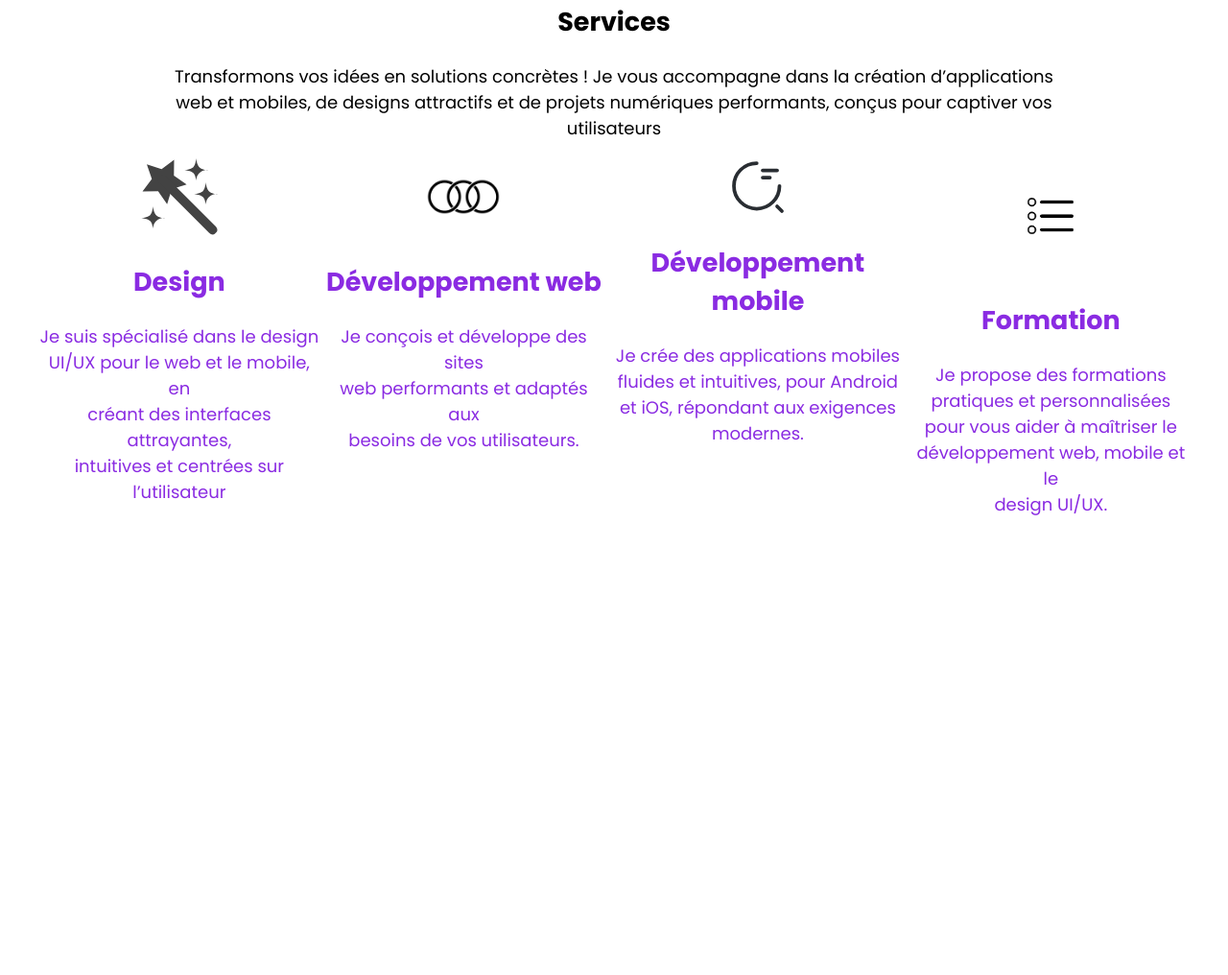
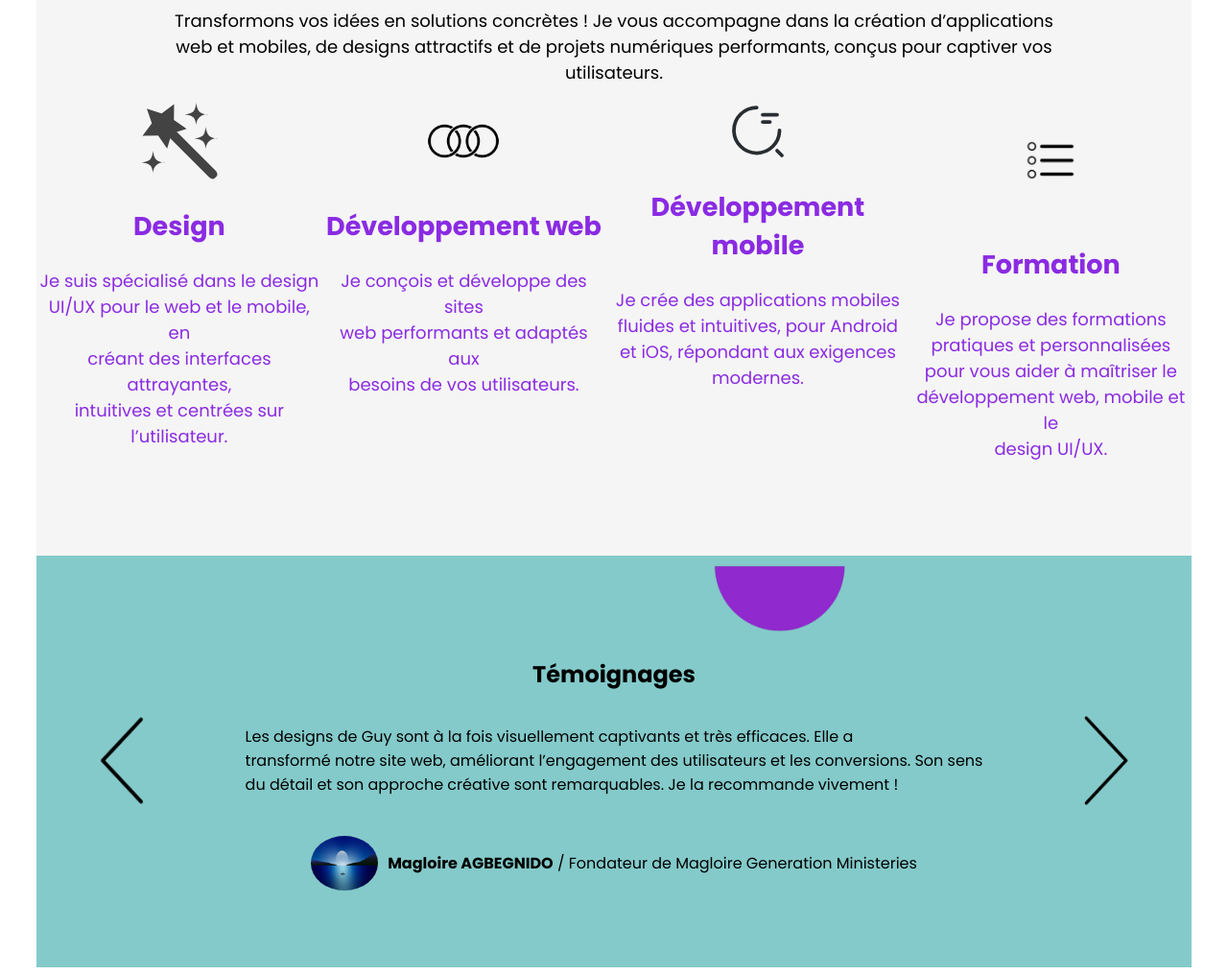
Before and after one commit to guymangahouloumie-cpu/Mon-portfolio, a plain HTML site: page index.html in a window 1280 px wide. Shown: the part 1133-2149 px from the top of the page at 96% size. Before the commit the page ends 1778 px from the top, so only its background shows below. Drawn offline with Linux system fonts and the light colour scheme.

Commit message:
modification du fichier index.html

```diff
--- a/bk.css
+++ b/bk.css
@@ -61,11 +61,9 @@ body{
 }
 
 .image{
-    padding: 5px 10px;
-    margin-top: 50px;
+    margin-top: 30px;
     margin-right: 70px;
-    margin-bottom: 50px;
-    margin-left: 400px;
+    margin-left: 300px;
     height: 200px;
     justify-content: space-between;
 }
@@ -87,6 +85,7 @@ body{
     font-size: large;
     background-color: rgb(53, 66, 77);
     color: rgb(214, 189, 76);
+    border: 2px solid #4c8;
 
 }
 .projet{
@@ -98,15 +97,38 @@ body{
 .services{
     text-align: center;
     justify-content: center;
-    margin-left: 100px;
     padding-bottom: 80px;
     padding-top: 10px;
     margin-left: 30px;
     margin-right: 30px;
     font-size: large;
+    background-color: whitesmoke;
 }
 .icone{
     display: flex;
     justify-content: space-around;
     color: blueviolet;
 }
+
+
+
+.témoignage{
+    background-color: rgb(132, 202, 202);
+    margin-left: 30px;
+    padding-bottom: 80px;
+    padding-top: 10px;
+    margin-right: 30px;
+
+}
+.titre{
+    display: flex;
+    justify-content: center;
+    gap: 10px;
+}
+span{
+    font-weight: bold;
+}
+.menu-hover{
+    display: flex;
+    justify-content: space-around;
+}
--- a/index.html
+++ b/index.html
@@ -6,7 +6,9 @@
     <meta name="viewport" content="width=device-width, initial-scale=1.0">
     <title>Mon portfolio</title>
     <link rel="stylesheet" href="./bk.css">
-    <link href="https://fonts.googleapis.com/css2?family=Poppins:ital,wght@0,100;0,200;0,300;0,400;0,500;0,600;0,700;0,800;0,900;1,100;1,200;1,300;1,400;1,500;1,600;1,700;1,800;1,900&display=swap" rel="stylesheet">
+    <link
+        href="https://fonts.googleapis.com/css2?family=Poppins:ital,wght@0,100;0,200;0,300;0,400;0,500;0,600;0,700;0,800;0,900;1,100;1,200;1,300;1,400;1,500;1,600;1,700;1,800;1,900&display=swap"
+        rel="stylesheet">
 </head>
 
 <body>
@@ -42,7 +44,7 @@
                 </button>
             </div>
             <div class="image">
-                <img src="./images/IMG-20250915-WA0004.jpg" alt="commit" width="200px">
+                <img src="./images/IMG-20250915-WA0004.jpg" alt="commit" width="250px">
             </div>
         </div>
         <div class="moi">
@@ -54,7 +56,7 @@
                 transformer des idées complexes en expériences utilisateur simples et intuitives.
                 J'adore apprendre et <br>relever de nouveaux défis techniques. Si vous avez un projet en tête ou que
                 vous
-                êtes simplement curieux de mon univers, abonnez-vous pour ne rien manquer ! À très bientot.
+                êtes simplement curieux de mon univers, n'hesitez pas à me contacter. À très bientot !!
             </p>
             <div class="projet">
                 <div>
@@ -73,7 +75,7 @@
             <h2>Services</h2>
             <p> Transformons vos idées en solutions concrètes ! Je vous accompagne dans la création d’applications
                 <br>web et mobiles, de designs attractifs et de projets numériques performants, conçus pour captiver vos
-                <br>utilisateurs
+                <br>utilisateurs.
             </p>
         </div>
         <div class="icone">
@@ -81,11 +83,11 @@
                 <img src="./images/star-stick-svgrepo-com.svg" alt="" width="80px" class="imag">
                 <h2>Design</h2>
                 <p> Je suis spécialisé dans le design <br>UI/UX pour le web et le mobile, en <br> créant des interfaces
-                    attrayantes, <br> intuitives et centrées sur <br> l’utilisateur
+                    attrayantes, <br> intuitives et centrées sur <br> l’utilisateur.
                 </p>
             </div>
             <div>
-                <img src="./images/cercle associé.jpg" alt=" " width="80px" class="imag">
+                <img src="./images/cercle_associé-removebg-preview.png" alt=" " width="80px" class="imag">
                 <h2>Développement web</h2>
                 <p> Je conçois et développe des sites <br>web performants et adaptés aux <br>besoins de vos
                     utilisateurs.
@@ -99,7 +101,7 @@
                 </p>
             </div>
             <div>
-                <img src=" ./images/d32e6d8377fdc1d57b8a7d5113551def.jpg" alt="" width="120px" class="imag">
+                <img src="./images/d32e6d8377fdc1d57b8a7d5113551def-removebg-preview.png" alt="" width="120px" class="imag">
                 <h2>Formation</h2>
                 <p> Je propose des formations <br>pratiques et personnalisées <br>pour vous aider à maîtriser le
                     <br>développement web, mobile et le <br>design UI/UX.
@@ -107,7 +109,26 @@
             </div>
         </div>
     </section>
+    <section class="témoignage">
+        <div>
+            <img src="./images/img.2-removebg-preview.png" alt="" width="150px" style="margin-left: 700px;">
+            <h2 style="text-align: center;">Témoignages</h2>
+        </div>
+        <div class="menu-hover">
+            <img src="./images/f781b72be9a23bced1a314ab1a8adb5c-removebg-preview.png" alt="" width="100px">
+            <p>Les designs de Guy sont à la fois visuellement captivants et
+                très efficaces. Elle a
+                <br>transformé notre site web, améliorant l’engagement des utilisateurs et les conversions. Son sens
+                <br>du détail et son approche créative sont remarquables. Je la recommande vivement !
+            </p>
+            <img src="./images/94db6faa4a0626a4c466c9ee02cf0fdd-removebg-preview.png" alt="" width="100px" style="min-height: auto;">
+        </div> <br>
+        <div class="titre">
+            <img src="./images/12e6fe811e12a44c7b4178b6f3acd6de.jpg" alt="" width="70px" style="border-radius: 200%;">
+            <p><span>Magloire AGBEGNIDO</span> / Fondateur de Magloire Generation Ministeries</p>
+        </div>
 
+    </section>
 </body>
 
 </html>
```
Also changed, not shown: images/12e6fe811e12a44c7b4178b6f3acd6de.jpg (added), images/94db6faa4a0626a4c466c9ee02cf0fdd-removebg-preview.png (added), images/cercle associé.jpg (deleted), images/cercle_associé-removebg-preview.png (added), images/d32e6d8377fdc1d57b8a7d5113551def-removebg-preview.png (added), images/d32e6d8377fdc1d57b8a7d5113551def.jpg (deleted), images/f781b72be9a23bced1a314ab1a8adb5c-removebg-preview.png (added), images/image.png.jpg (deleted), images/img.1-removebg-preview.png (added), images/img.2-removebg-preview.png (added).
